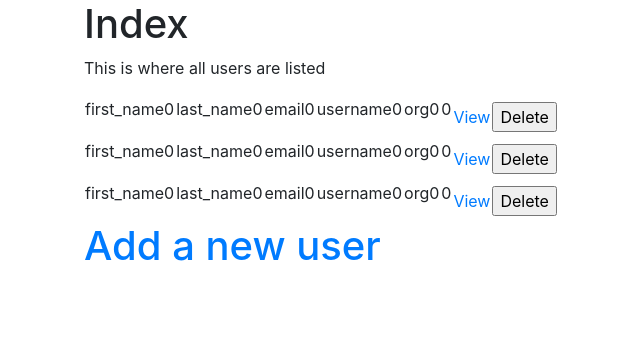
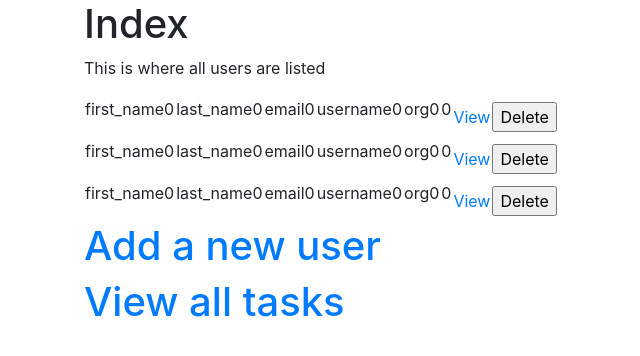
Before and after one commit to epejko/Advocacy-Platform, a Rails app: page /users in a window 1280 px wide. Shown: the part 24-380 px from the top of the page, without its empty margins (1-641 px from the left). Run offline with Rails 7, Linux system fonts and the light colour scheme; data comes from the database, SQL or seed files in the repository; style sheets or scripts are compiled from the project's sources; some libraries are stand-ins or nearby versions.

Commit message:
Navigate between tasks and users

```diff
--- a/app/views/tasks/index.html.erb
+++ b/app/views/tasks/index.html.erb
@@ -47,5 +47,6 @@
 
 
       <button class="button"><a href="tasks/new" >Submit a Report</a></button>
+      <button class="button"><a href="users" >View Users</a></button>
   </body>
 </html>
--- a/app/views/users/index.html.erb
+++ b/app/views/users/index.html.erb
@@ -42,6 +42,7 @@
 
 
       <h1><a href="users/new">Add a new user</a></h1>
+      <h1><a href="tasks">View all tasks</a></h1>
       </div>
     </div>
   </body>
```
